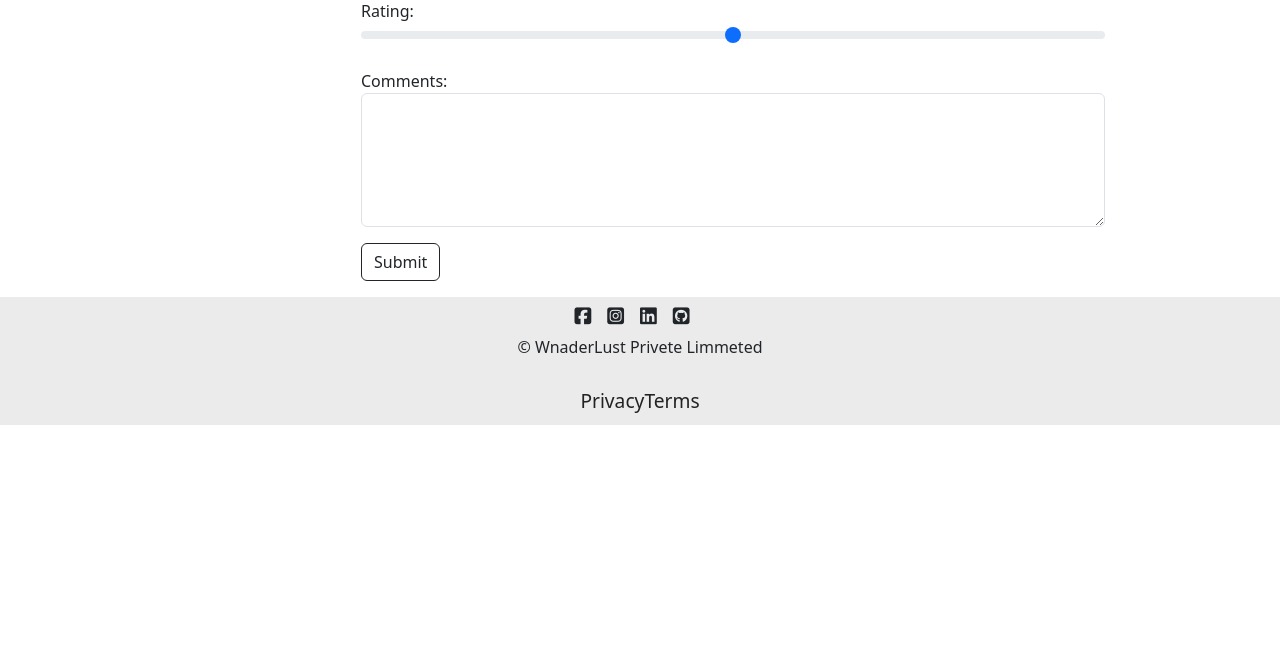
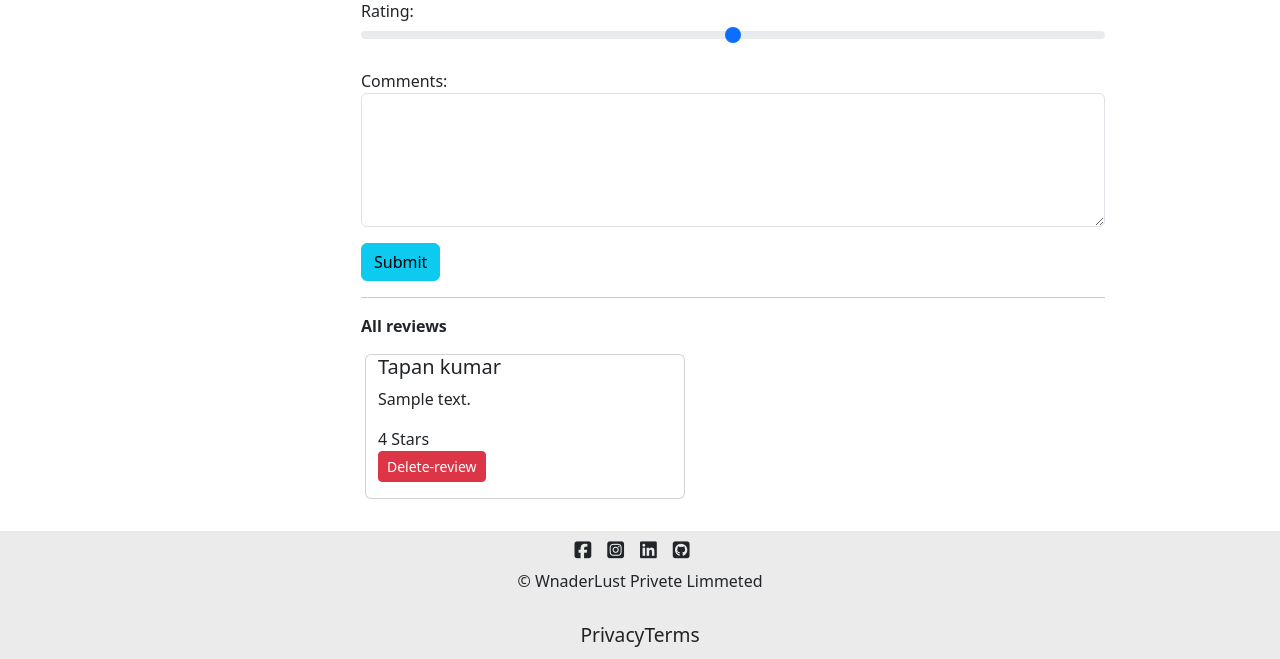
Before and after one commit to tapanChaubey/placementProject1, a Node server app: page /listing/600000000000000000000001 in a window 1280 px wide. Shown: the part 585-1244 px from the top of the page. Before the commit the page ends 1010 px from the top, so only its background shows below. Run offline with Node 20, Linux system fonts and the light colour scheme; tables that the repository leaves empty hold one stand-in row (values such as "Sample post"); grey boxes marked "Sample" are stand-in pictures; some libraries are stand-ins or nearby versions.

Commit message:
add reviews and restructing

```diff
--- a/app.js
+++ b/app.js
@@ -6,11 +6,10 @@ const fs=require("fs");
 const ejsMate=require("ejs-mate");
 const methodOverride=require("method-override");
 const app=express();
-const wrapAsync=require("./utills/wrapAsync.js");
 const ExpressError=require("./utills/ExpressError.js");
 const Mongo_url='mongodb://127.0.0.1:27017/PlecementProject1';
-const {listinSchema}=require("./schema.js");
-const MainListingdata=require("./models/listing.js");
+const listing=require("./routes/listing.js");
+const reviews1=require("./routes/reviews.js");
 main().then(()=>{
     console.log("connection successfull !");
 
@@ -27,56 +26,13 @@ app.set("views",path.join(__dirname,"views"));
 app.engine("ejs", ejsMate);
 app.use(methodOverride("_method"));
 
-// main schema error handler middleware
 
-const validateListing=(req,res,next)=>{
-    let {error}=listinSchema.validate(req.body);
-    if(error){
-        throw new ExpressError(400,error);
-    }
-    else{
-        next();
-    }
-}
-// rout 1
-app.get("/listings",wrapAsync(async(req,res)=>{
-    const allListings=await MainListingdata.find({});
-    res.render("./Listing/index.ejs",{allListings});
-}))
-// new add rout
-app.get("/listing/new",(req,res)=>{
-    res.render("./Listing/new.ejs");
-})
-app.post("/listing/add",validateListing,wrapAsync(async (req,res,next)=>{
-    let listing=req.body.listing;
-    const newList=new MainListingdata(listing);
-    await newList.save();
-    res.redirect("/listings");
-}));
+// listing rout
+app.use("/listing",listing);
 
-//show rout
-app.get("/listing/:id",wrapAsync(async(req,res)=>{
-    const {id}=req.params;
-  let allListings=await MainListingdata.findById(id);
-  res.render("./Listing/show.ejs",{allListings});
-}));
-// upadate list
-app.get("/listing/:id/edit",wrapAsync(async(req,res)=>{
-    const {id}=req.params;
-  let allListings=await MainListingdata.findById(id);
-  res.render("./Listing/edit.ejs",{allListings});
-}));
-app.put("/listing/:id",validateListing,wrapAsync(async(req,res)=>{
-    let {id}=req.params;
-    await MainListingdata.findByIdAndUpdate(id,{...req.body.listing});
-    res.redirect("/listings");
-}));
-// delete rout
-app.delete("/listing/:id",wrapAsync(async(req,res)=>{
-    let {id}=req.params;
-    await MainListingdata.findByIdAndDelete(id);
-    res.redirect("/listings")
-}));
+//add reviews rout
+app.use("/",reviews1);
+
 app.all("*",(req,res,next)=>{
     next(new ExpressError(404,"Page Not Found !"));
 
--- a/models/review.js
+++ b/models/review.js
@@ -2,7 +2,7 @@ const mongoose=require("mongoose");
 const Schema=mongoose.Schema;
 const reviewSchema= new Schema({
     comment:String,
-    review:{
+    rating:{
         type:Number,
         min:1,
         max:5,
--- a/public/css/style.css
+++ b/public/css/style.css
@@ -51,7 +51,7 @@ color: #222222;
     align-items: space-evenly;
 }
 /* Cards */
-.card{
+.listing-card{
     border:none !important;
     margin-bottom: 2rem !important;
 }
--- /dev/null
+++ b/routes/listing.js
@@ -0,0 +1,57 @@
+const express=require("express");
+const router=express.Router();
+const wrapAsync=require("../utills/wrapAsync.js");
+const ExpressError=require("../utills/ExpressError.js");
+const {listinSchema,reviewSchema}=require("../schema.js");
+const MainListingdata=require("../models/listing.js");
+// main schema error handler middleware
+
+const validateListing=(req,res,next)=>{
+    let {error}=listinSchema.validate(req.body);
+    if(error){
+        throw new ExpressError(400,error);
+    }
+    else{
+        next();
+    }
+}
+
+router.get("/",wrapAsync(async(req,res)=>{
+    const allListings=await MainListingdata.find({});
+    res.render("./Listing/index.ejs",{allListings});
+}))
+// new add rout
+router.get("/new",(req,res)=>{
+    res.render("./Listing/new.ejs");
+})
+router.post("/add",validateListing,wrapAsync(async (req,res,next)=>{
+    let listing=req.body.listing;
+    const newList=new MainListingdata(listing);
+    await newList.save();
+    res.redirect("/listing");
+}));
+
+//show rout
+router.get("/:id",wrapAsync(async(req,res)=>{
+    const {id}=req.params;
+  let allListings=await MainListingdata.findById(id).populate("reviews");
+  res.render("./Listing/show.ejs",{allListings});
+}));
+// upadate list
+router.get("/:id/edit",wrapAsync(async(req,res)=>{
+    const {id}=req.params;
+  let allListings=await MainListingdata.findById(id);
+  res.render("./Listing/edit.ejs",{allListings});
+}));
+router.put("/:id",validateListing,wrapAsync(async(req,res)=>{
+    let {id}=req.params;
+    await MainListingdata.findByIdAndUpdate(id,{...req.body.listing});
+    res.redirect("/listing");
+}));
+// delete rout
+router.delete("/:id",wrapAsync(async(req,res)=>{
+    let {id}=req.params;
+    await MainListingdata.findByIdAndDelete(id);
+    res.redirect("/listing")
+}));
+module.exports=router;
--- /dev/null
+++ b/tempCodeRunnerFile.js
@@ -0,0 +1 @@
+listing/:id/reviews
--- a/views/Listing/edit.ejs
+++ b/views/Listing/edit.ejs
@@ -42,4 +42,3 @@
     <br>
 </div>
 </div>
-<script src="/js/script.js"></script>
--- a/views/Listing/index.ejs
+++ b/views/Listing/index.ejs
@@ -1,10 +1,10 @@
 <%layout('/layouts/boilerplate')%>
 <body>
 
-    <div class="row row-cols-lg-3 row-cols-md-2 row-cols-1">
+    <div class="row row-cols-lg-3 row-cols-md-2 row-cols-1 mt-3">
         <%for(let list of allListings){%>
             <a href="/listing/<%=list.id%>" class="listing-list">
-                <div class="card col">
+                <div class="card col listing-card">
                     <img src="<%=list.image%>" class="card-img-top" alt="listing_image" style="height: 20rem;">
                     <div class="card-img-overlay"></div>
                     <div class="card-body">
--- a/views/Listing/new.ejs
+++ b/views/Listing/new.ejs
@@ -45,4 +45,3 @@
     <br>
 </div>
 </div>
-<script src="/js/script.js"></script>
--- a/views/Listing/show.ejs
+++ b/views/Listing/show.ejs
@@ -3,7 +3,7 @@
     <div class="col-8 offset-3">
         <h3><%=allListings.title%></h3>
     </div>
-      <div class="card col-6 offset-3 show-card">
+      <div class="card col-6 offset-3 show-card listing-card">
       <img src="<%=allListings.image%>" class="card-img-top show-img"  alt="listing_image">
       <div class="card-body">
       <p class="card-text">
@@ -24,16 +24,33 @@
 <div class="col-8 offset-3 mb-3">
   <hr>
   <h3>Leave a reviews</h3>
-  <form>
+  <form action="/listing/<%=allListings._id%>/reviews" method="post" novalidate class="needs-validation">
     <div class="mb-3 mt-3">
       <label for="rating" class="form-lable">Rating:</label>
       <input type="range" min="1" max="5" id="rating" name="review[rating]" class="form-range"/>
     </div>
     <div class="mb-3 mt-3">
       <label for="comment" class="form-lable">Comments:</label>
-      <textarea cols="20" rows="5" id="comment" name="review[comment]" class="form-control"></textarea>
+      <textarea cols="20" rows="5" id="comment" name="review[comment]" class="form-control" required></textarea>
+      <div class="invalid-feedback"><i>Please Enter Comment</i> </div>
     </div>
-    <button class="btn btn-outline-dark">Submit</button>
+    <button class="btn btn-info">Submit</button>
   </form>
+  <hr>
+  <p><b>All reviews</b></p>
+  <div class="row">
+  <%for(let j of allListings.reviews){%>
+   <div class="card col-5 ms-3 mb-3">
+    <div class="body">
+      <h5 class="card-title">Tapan kumar</h5>
+      <p class="card-text"><%=j.comment%></p>
+      <p class="card-text"><%=j.rating%> Stars</p>
+    </div>
+    <form class="mb-3" method="POST" action="/listing/<%=allListings._id%>/reviews/<%=j._id%>?_method=DELETE">
+      <button class="btn btn-sm btn-danger">Delete-review</button>
+    </form>
+   </div>
+    <%}%>
+  </div>
 </div>
 </div>
--- a/views/includes/navbar.ejs
+++ b/views/includes/navbar.ejs
@@ -1,13 +1,13 @@
 <nav class="navbar navbar-expand-md bg-body-light border-bottom sticky-top">
     <div class="container-fluid">
-      <a class="navbar-brand" href="/listings"><i class="fa-regular fa-compass"></i></a>
+      <a class="navbar-brand" href="/listing"><i class="fa-regular fa-compass"></i></a>
       <button class="navbar-toggler" type="button" data-bs-toggle="collapse" data-bs-target="#navbarNavAltMarkup" aria-controls="navbarNavAltMarkup" aria-expanded="false" aria-label="Toggle navigation">
         <span class="navbar-toggler-icon"></span>
       </button>
       <div class="collapse navbar-collapse" id="navbarNavAltMarkup">
         <div class="navbar-nav">
-          <a class="nav-link"href="/listings">Home</a>
-          <a class="nav-link" href="/listings">All Listing</a>
+          <a class="nav-link"href="/listing">Home</a>
+          <a class="nav-link" href="/listing">All Listing</a>
           <a class="nav-link" href="/listing/new">Add new Listing</a>
         </div>
       </div>
```
Also changed, not shown: models/listing.js (+7 -1 lines), routes/reviews.js (added, +39 -0 lines), schema.js (+7 -0 lines).
